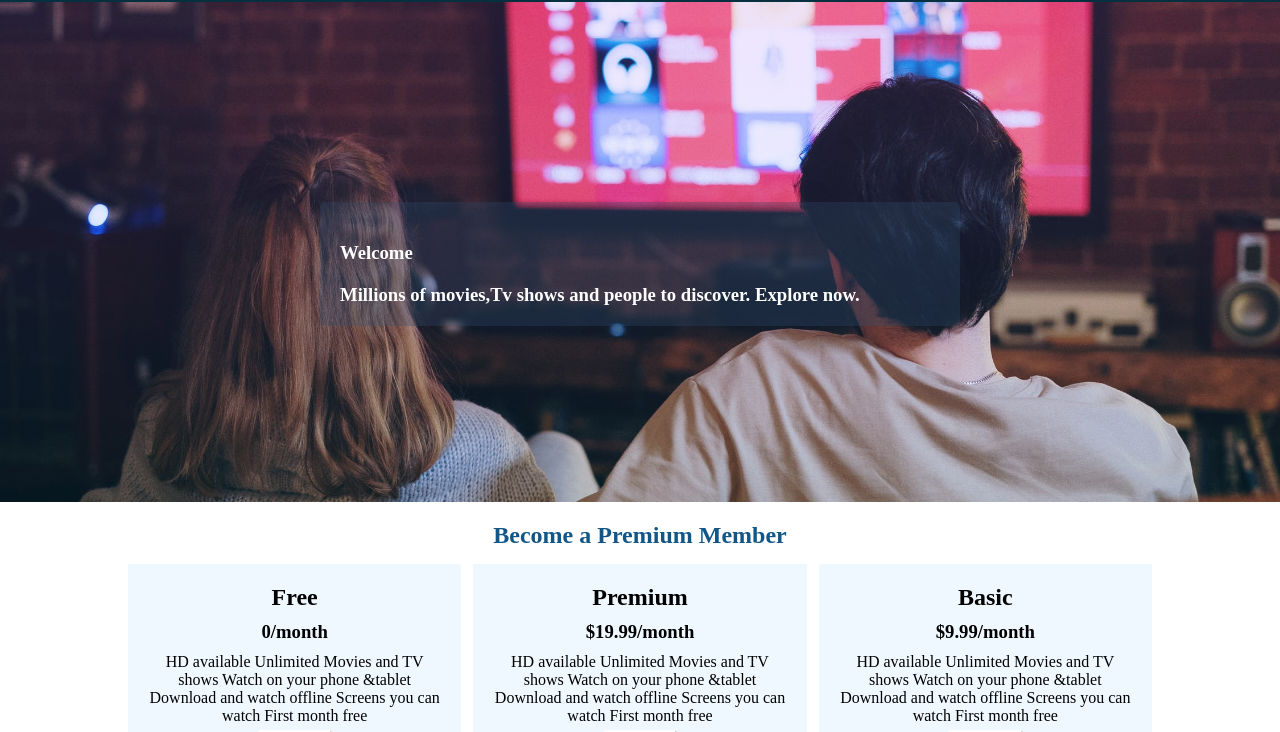
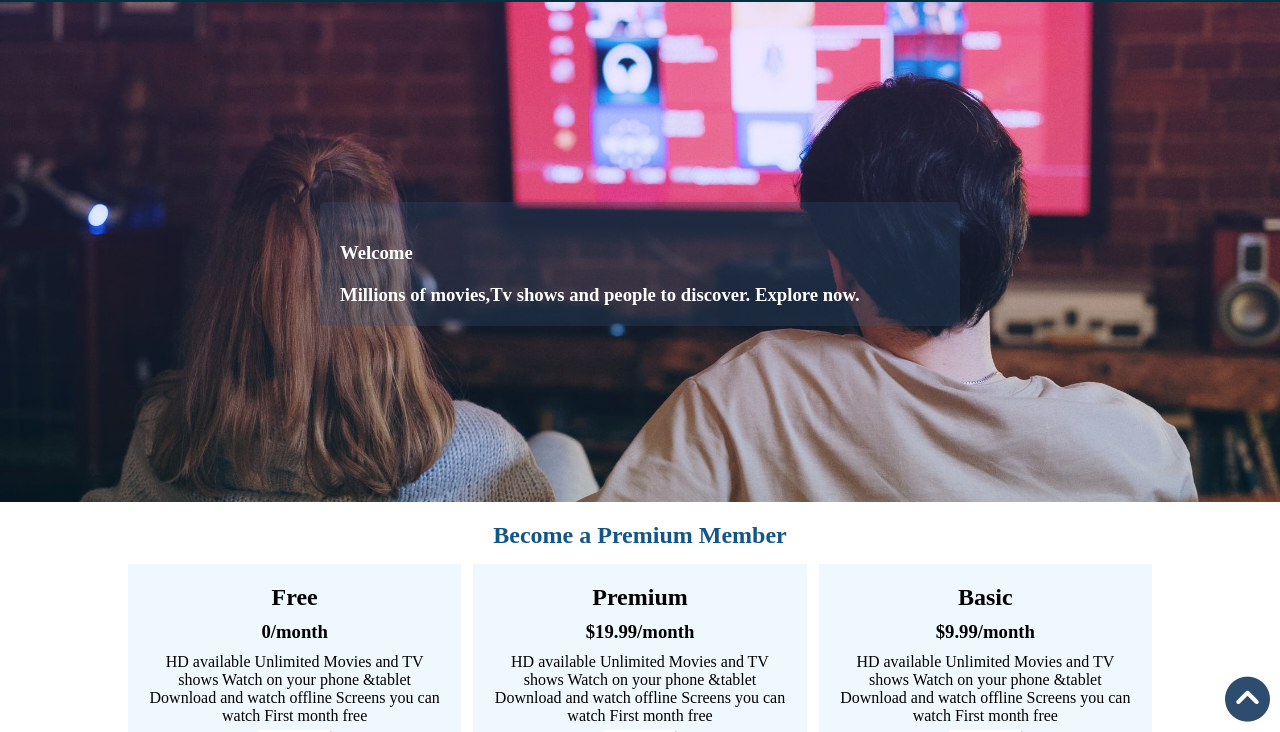
Before and after one commit to Farid-Abishov/first-site, a plain HTML site: page MovieApp/public/practise-2.html in a window 1280 px wide. Shown: the part 68-800 px from the top of the page. Drawn offline with Linux system fonts and the light colour scheme; files whose address does not match are found by name.

Commit message:
some changes

```diff
--- a/MovieApp/public/practise-2.html
+++ b/MovieApp/public/practise-2.html
@@ -7,9 +7,8 @@
     <title>Document</title>
     <link rel="stylesheet" href="..//src/css/css/practise-2.css">
     <link rel="stylesheet" href="https://cdnjs.cloudflare.com/ajax/libs/font-awesome/6.1.1/css/all.min.css"  />
-
 </head>
-<body>
+<body id="body">
     <header>
         <div class="container">
             <nav class="main-nav">
@@ -161,5 +160,8 @@
             </div>
         </div>
     </footer>
+    <a href="#body" id="backtotop">
+        <i class="fas fa-chevron-circle-up	"></i>
+      </a>
 </body>
 </html>
--- a/MovieApp/src/css/css/practise-2.css
+++ b/MovieApp/src/css/css/practise-2.css
@@ -205,3 +205,17 @@ footer{
 background-color:#125688;
 color:#fff;
 }
+ #backtotop{
+    position: fixed;
+    bottom: 10px;
+    right: 10px;
+    }
+ #backtotop i{
+    font-size: 45px;
+    color: #2E4C6D;
+    transition: color .6s;
+    }
+
+    #backtotop i:hover{
+        color: #2E4C6D;
+     }
```
Also changed, not shown: MovieApp/public/styling-forms.html (+2 -2 lines), MovieApp/public/uygulama-form.html (+1 -1 lines), practise-2/public/table-1.html (+5 -0 lines), practise-2/public/table-4.html (+3 -0 lines), MovieApp/src/css/css/practise.css (line endings or trailing spaces).
